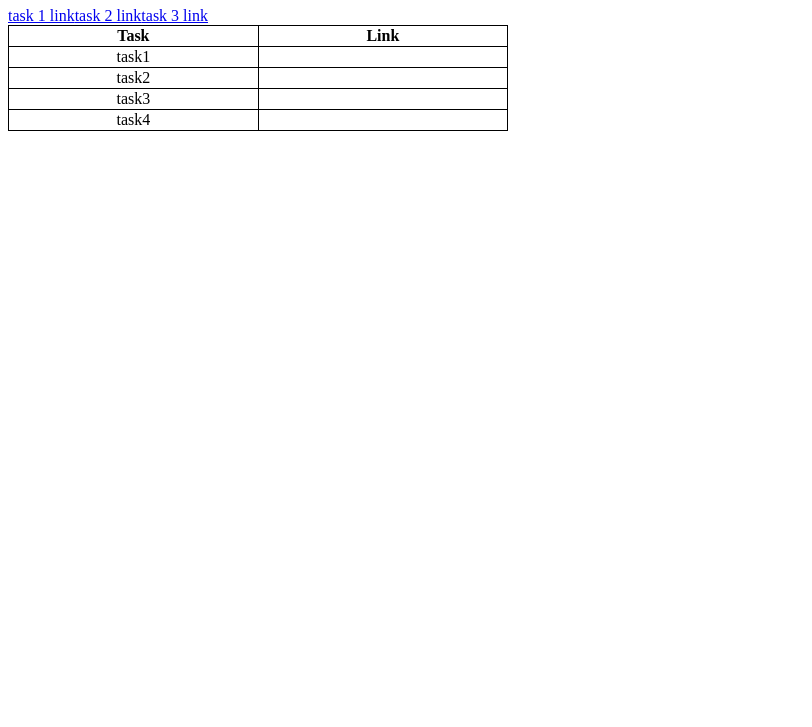
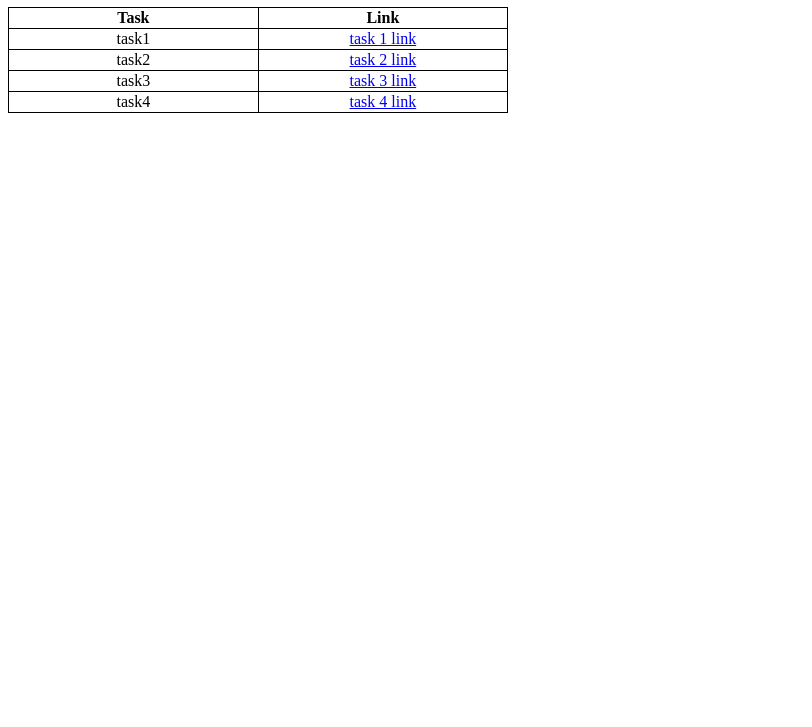
Before and after one commit to Narendra5677/merntask, a plain HTML site: page index.html in a window 1280 px wide. Shown: the part 73-800 px from the top of the page, without its empty margins (0-812 px from the left). Drawn offline with Linux system fonts and the light colour scheme.

Commit message:
Add files via upload

```diff
--- a/index.html
+++ b/index.html
@@ -25,19 +25,19 @@
         </tr>
         <tr>
             <td>task1</td>
-            <a href="task1.html">task 1 link</a>
+           <td><a href="task1.html">task 1 link</a></td>
         </tr>
         <tr>
             <td>task2</td>
-            <a href="task2.html">task 2 link</a>
+            <td><a href="task2.html">task 2 link</a></td>
         </tr>
         <tr>
             <td>task3</td>
-            <a href="task3.html">task 3 link</a>
+           <td><a href="task3.html">task 3 link</a></td>
         </tr>
         <tr>
             <td>task4</td>
-            <a href="task4.html"></a>
+            <td><a href="task4.html">task 4 link</a></td>
         </tr>
     </table>
 </body>
```
